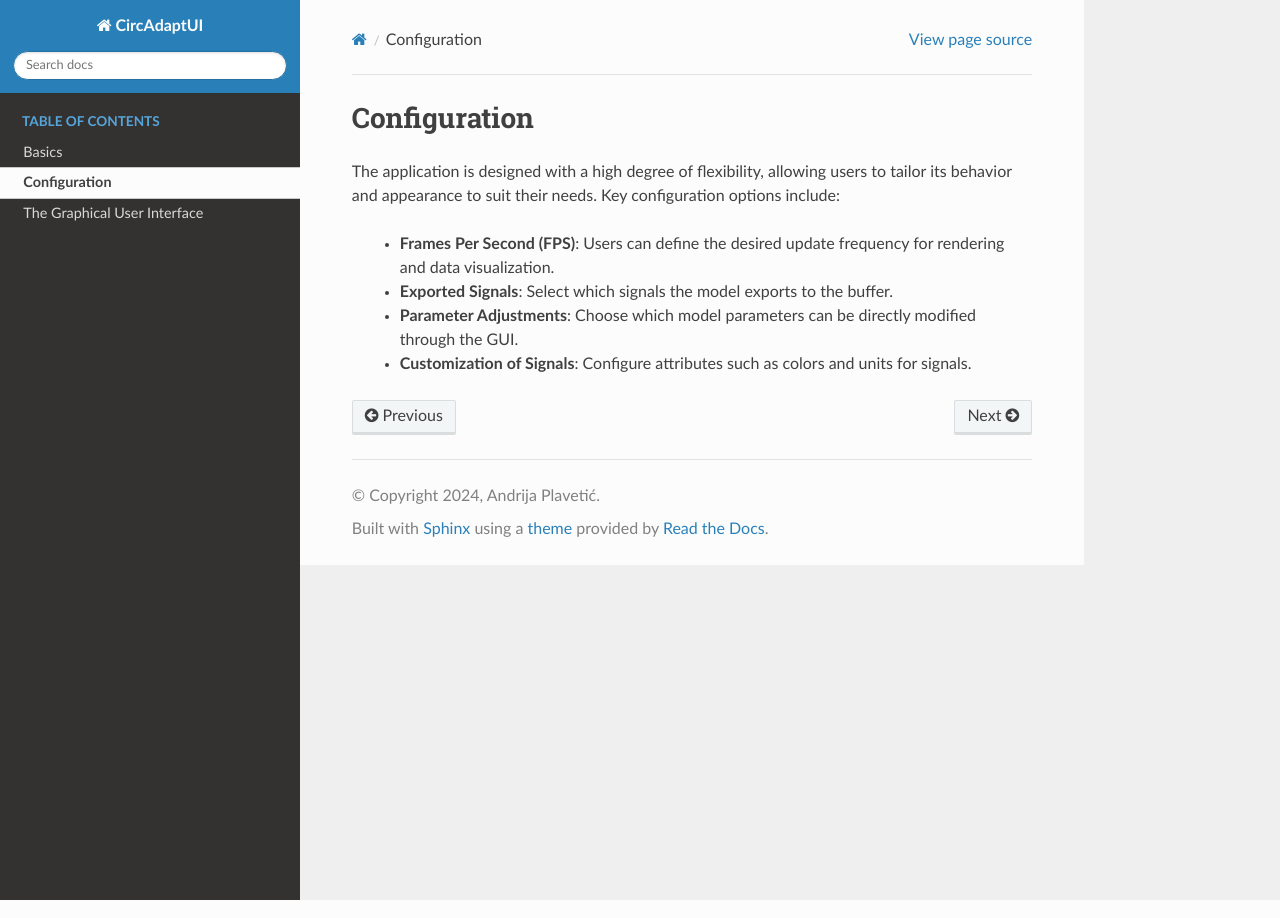
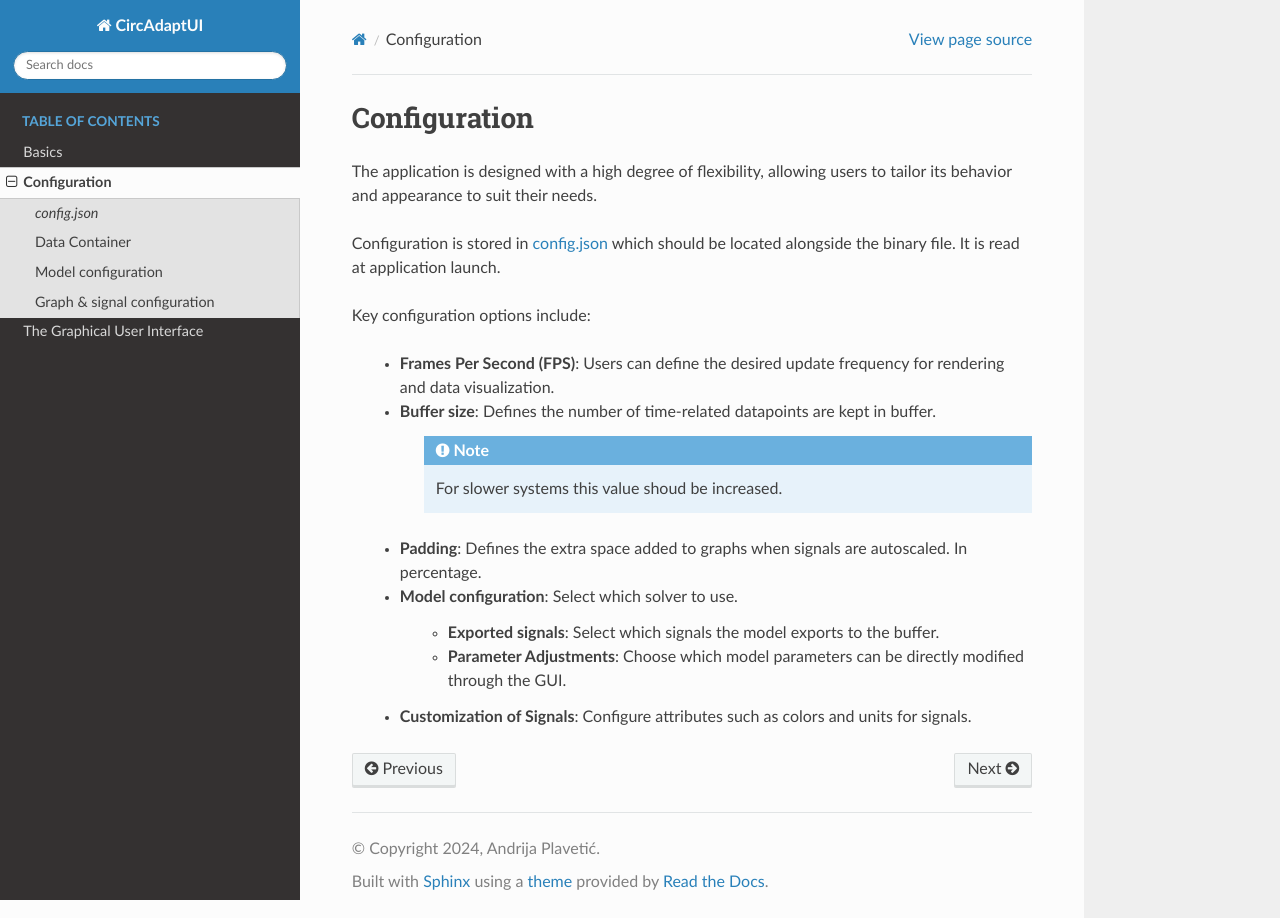
Before and after one commit to jandra047/CircAdaptUI, a Sphinx documentation site: the page built from docs/source/config.rst, in a window 1280 px wide. Built offline with Sphinx 7.4.7 and the Read the Docs theme 3.1.0, drawn with Linux system fonts in a browser that asks for light colours.

```diff
--- a/docs/source/config.rst
+++ b/docs/source/config.rst
@@ -1,11 +1,33 @@
 Configuration
 =============
 
-The application is designed with a high degree of flexibility, allowing users to tailor its behavior and appearance to suit their needs. Key configuration options include:
+The application is designed with a high degree of flexibility,
+allowing users to tailor its behavior and appearance to suit their needs.
+
+Configuration is stored in `config.json <configfile.html>`_ which should be located alongside the binary file.
+It is read at application launch.
+
+Key configuration options include:
 
     - **Frames Per Second (FPS)**: Users can define the desired update frequency for rendering and data visualization.
 
-    - **Exported Signals**: Select which signals the model exports to the buffer.
-    - **Parameter Adjustments**: Choose which model parameters can be directly modified through the GUI.
+    - **Buffer size**: Defines the number of time-related datapoints are kept in buffer.
+
+        .. note::
+            For slower systems this value shoud be increased.
+
+    - **Padding**: Defines the extra space added to graphs when signals are autoscaled. In percentage.
+    - **Model configuration**: Select which solver to use.
+
+        - **Exported signals**: Select which signals the model exports to the buffer.
+        - **Parameter Adjustments**: Choose which model parameters can be directly modified through the GUI.
 
     - **Customization of Signals**: Configure attributes such as colors and units for signals.
+
+.. toctree::
+    :hidden:
+
+    configfile
+    datacontainers
+    modelconf
+    guiconf
--- /dev/null
+++ b/docs/source/guiconf.rst
@@ -0,0 +1,4 @@
+.. _guiconf:
+
+Graph & signal configuration
+============================
--- a/docs/source/index.rst
+++ b/docs/source/index.rst
@@ -23,6 +23,7 @@ Key features
 
 .. toctree::
    :caption: Table of contents
+   :maxdepth: 1
 
    basics
    config
--- /dev/null
+++ b/docs/source/modelconf.rst
@@ -0,0 +1,4 @@
+.. _modelconf:
+
+Model configuration
+===================
```
Also changed, not shown: docs/source/basics.rst (+15 -0 lines), docs/source/configfile.rst (added, +189 -0 lines), docs/source/datacontainers.rst (added, +67 -0 lines), 1 other file.
